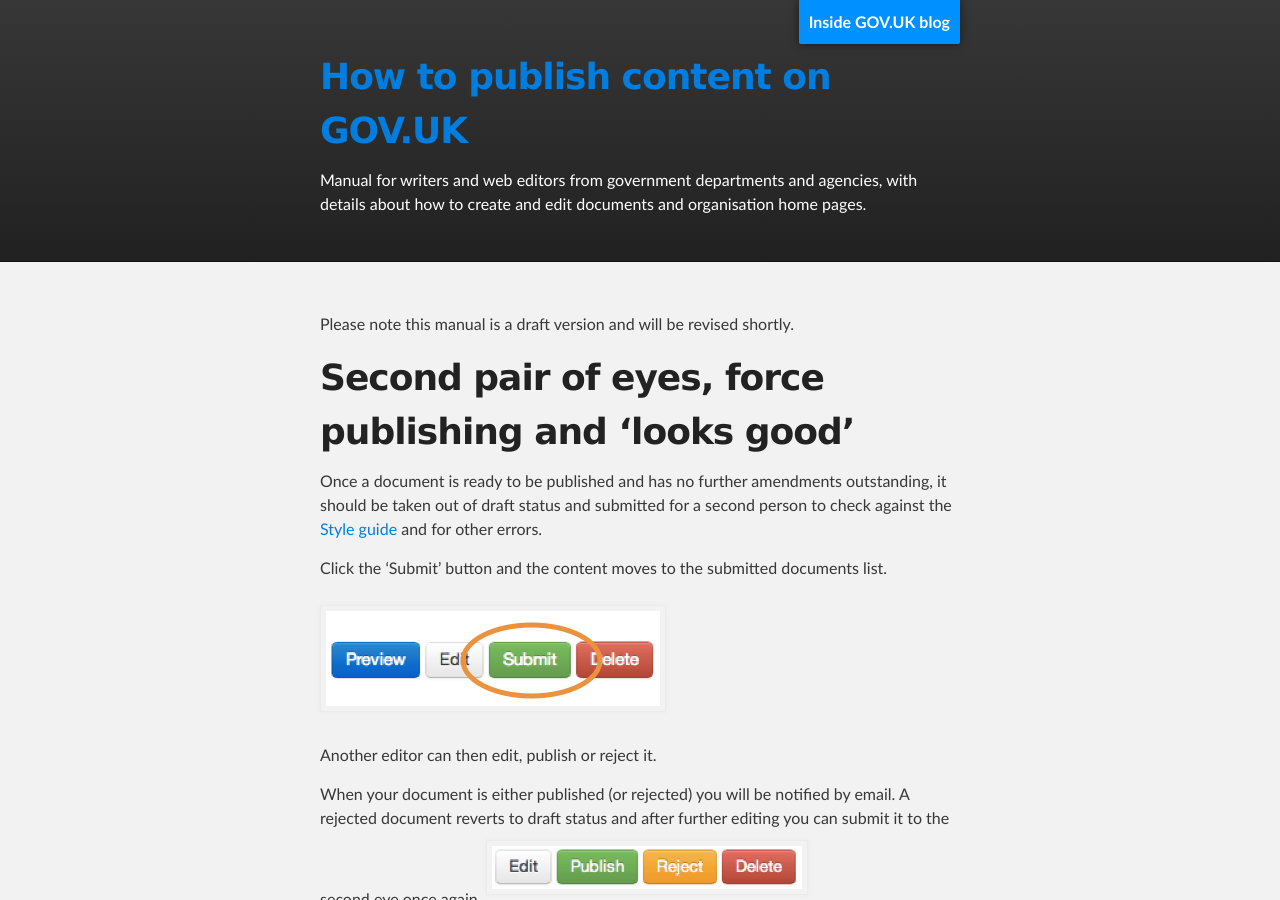
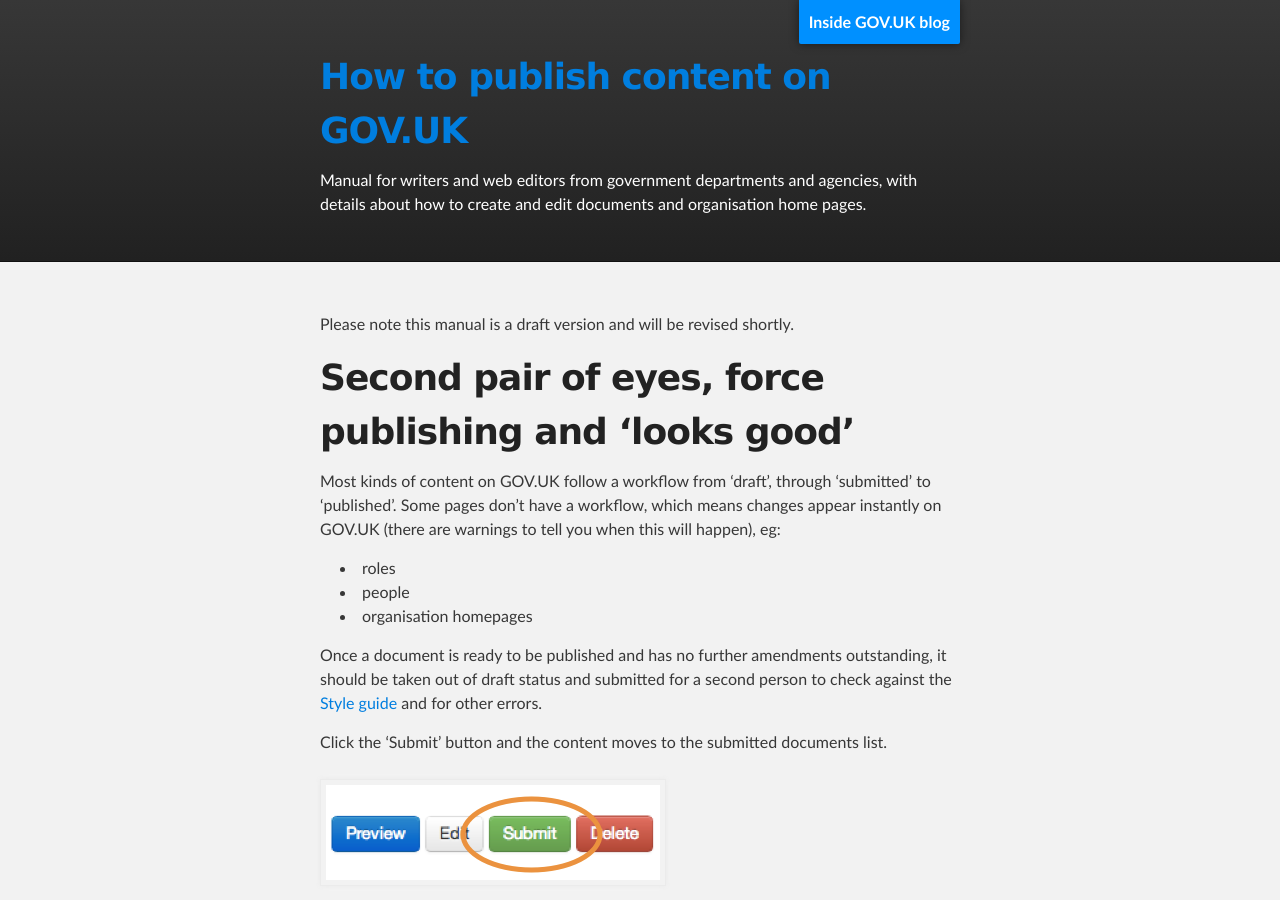
Before and after one commit to alphagov/inside-government-admin-guide, a Jekyll site: the page built from workflow-content/second-pair-of-eyes.md, in a window 1280 px wide and 900 px high. Built offline with Jekyll 4.4.1, drawn with Linux system fonts in a browser that asks for light colours.

Commit message:
workflow on some pages

```diff
--- a/workflow-content/second-pair-of-eyes.md
+++ b/workflow-content/second-pair-of-eyes.md
@@ -6,6 +6,12 @@
 Please note this manual is a draft version and will be revised shortly.
 
 # Second pair of eyes, force publishing and ‘looks good’
+
+Most kinds of content on GOV.UK follow a workflow from 'draft', through 'submitted' to 'published'. Some pages don't have a workflow, which means changes appear instantly on GOV.UK (there are warnings to tell you when this will happen), eg:
+
+- roles
+- people
+- organisation homepages
 
 Once a document is ready to be published and has no further amendments outstanding, it should be taken out of draft status and submitted for a second person to check against the [Style guide](https://www.gov.uk/designprinciples/styleguide) and for other errors.
 
```
